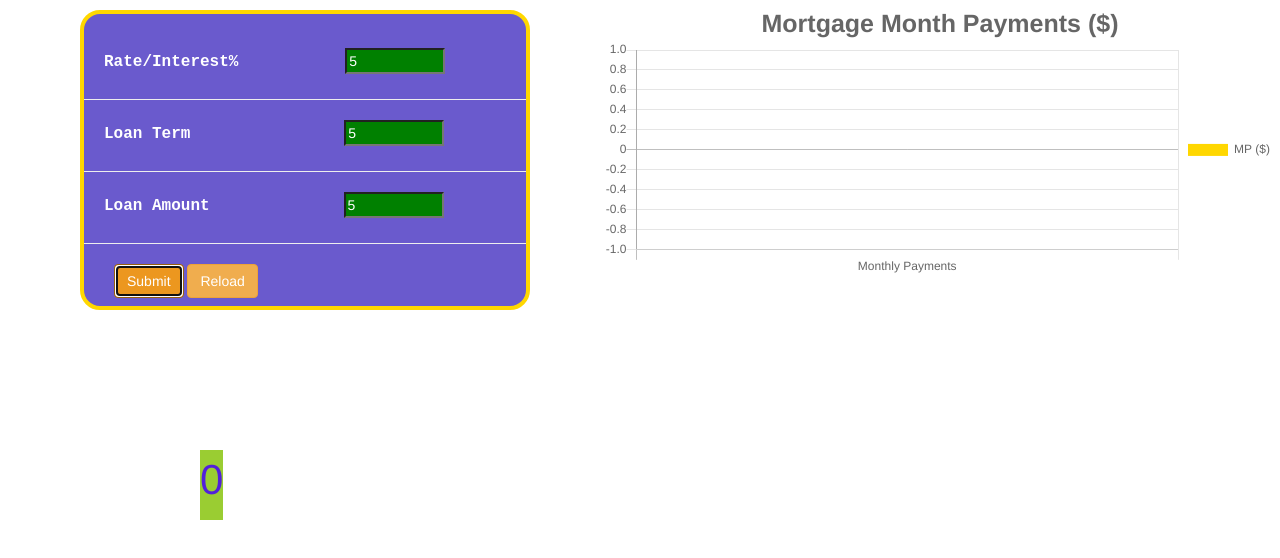
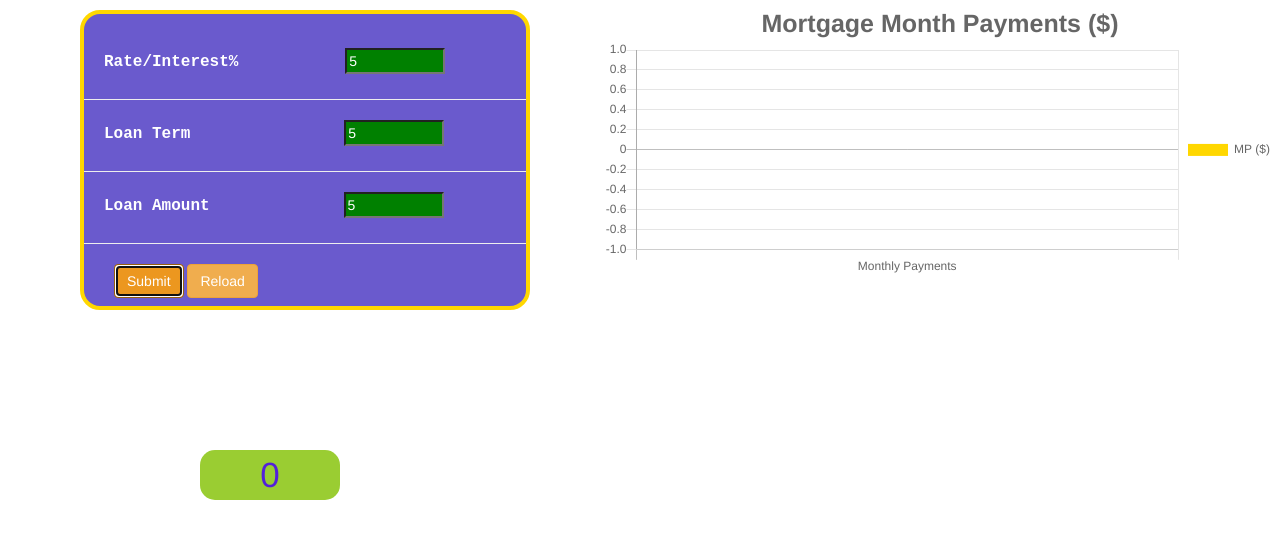
Before and after one commit to Thomas161/Mortgage-Calculator, a plain HTML site: page index.html in a window 1280 px wide. Both pictures are taken after typing "5", "5", "5" into the empty fields and a click on the input "Submit". Shown: the top 558 px of the page. Drawn offline with nearby package versions, Linux system fonts and the light colour scheme.

Commit message:
finished

```diff
--- a/css/style.css
+++ b/css/style.css
@@ -52,10 +52,21 @@
 
 #pos {
   position: absolute;
-  font-size: 3em;
+  font-size: 2.5em;
   color: rgb(82, 32, 218);
   left: 200px;
   top: 450px;
   float: center;
+}
+
+#demo {
+  list-style-type: none;
   background-color: yellowgreen;
+  border-radius: 15px;
+  width: 140px;
+  text-align: center;
 }
+#del {
+  font-size: 0.5em;
+  display: none;
+}
--- a/index.html
+++ b/index.html
@@ -8,6 +8,7 @@
       integrity="sha384-BVYiiSIFeK1dGmJRAkycuHAHRg32OmUcww7on3RYdg4Va+PmSTsz/K68vbdEjh4u"
       crossorigin="anonymous"
     />
+    <!-- <script src="http://ajax.googleapis.com/ajax/libs/jquery/1.7.1/jquery.min.js" type="text/javascript"></script> -->
     <script src="https://cdnjs.cloudflare.com/ajax/libs/Chart.js/2.9.3/Chart.min.js"></script>
   </head>
 
@@ -46,14 +47,15 @@
       </form>
       <button class="btn btn-warning" onclick="reload()">Reload</button>
     </div>
-    <div id="pos">
-    <p id="demo"></p>
-  </div>
+    <span id="pos">
+        <p id="demo" onclick="removeMe(this);"></p>
+    </span>
    <canvas id="myChart" style="display: block; height: 140px; width: 140px;" class="chartjs-render-monitor"></canvas>
+    <script src="js/main.js" type="text/javascript">
 
-    <script src="js/main.js" type="text/javascript">
     let my = document.getElementById('myChart').getContext('2d');
 
     </script>
+
   </body>
 </html>
--- a/js/main.js
+++ b/js/main.js
@@ -32,9 +32,9 @@
     monthPayment = amount * solution;
 
     var f = function() {
-      var a = (document.getElementById("demo").innerHTML = monthPayment.toFixed(
-        0
-      ));
+      var a = (document.getElementById(
+        "demo"
+      ).innerHTML = `${monthPayment.toFixed(0)}`);
       let barChart = new Chart(myChart, {
         type: "bar",
         data: {
@@ -87,3 +87,12 @@
     console.log(err.message);
   }
 }
+function removeMe(e) {
+  try {
+    var el = e;
+    el.remove();
+    return false;
+  } catch (error) {
+    console.log("Error status => ", error);
+  }
+}
```
